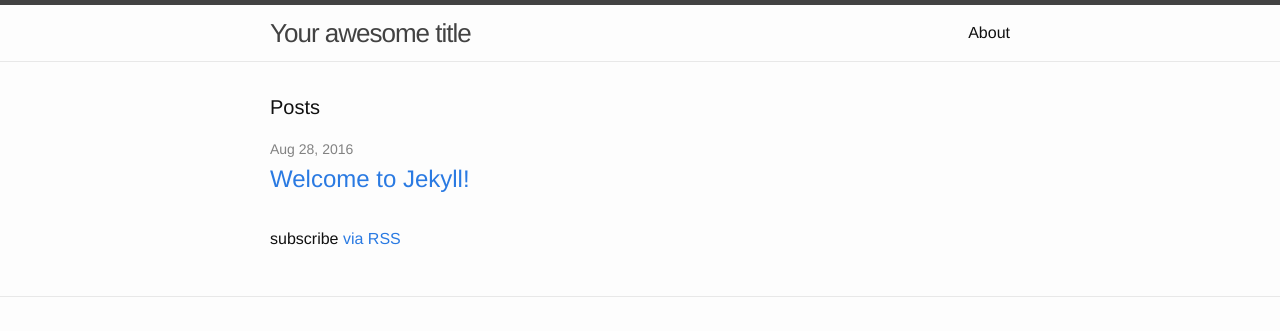
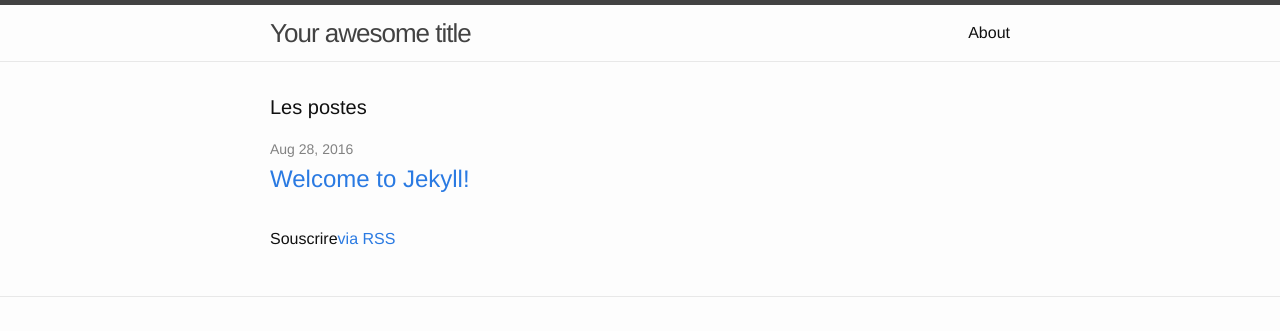
Before and after one commit to gadagoddess/gadagoddess.github.io, a Jekyll site: the page built from index.html, in a window 1280 px wide. Shown: the top 331 px of the page. Built offline with Jekyll 4.4.1, drawn with Linux system fonts in a browser that asks for light colours.

Commit message:
Update index.html

```diff
--- a/index.html
+++ b/index.html
@@ -4,7 +4,7 @@
 
 <div class="home">
 
-  <h1 class="page-heading">Posts</h1>
+  <h1 class="page-heading">Les postes</h1>
 
   <ul class="post-list">
     {% for post in site.posts %}
@@ -18,6 +18,6 @@
     {% endfor %}
   </ul>
 
-  <p class="rss-subscribe">subscribe <a href="{{ "/feed.xml" | prepend: site.baseurl }}">via RSS</a></p>
+  <p class="rss-subscribe">Souscrire<a href="{{ "/feed.xml" | prepend: site.baseurl }}">via RSS</a></p>
 
 </div>
```
